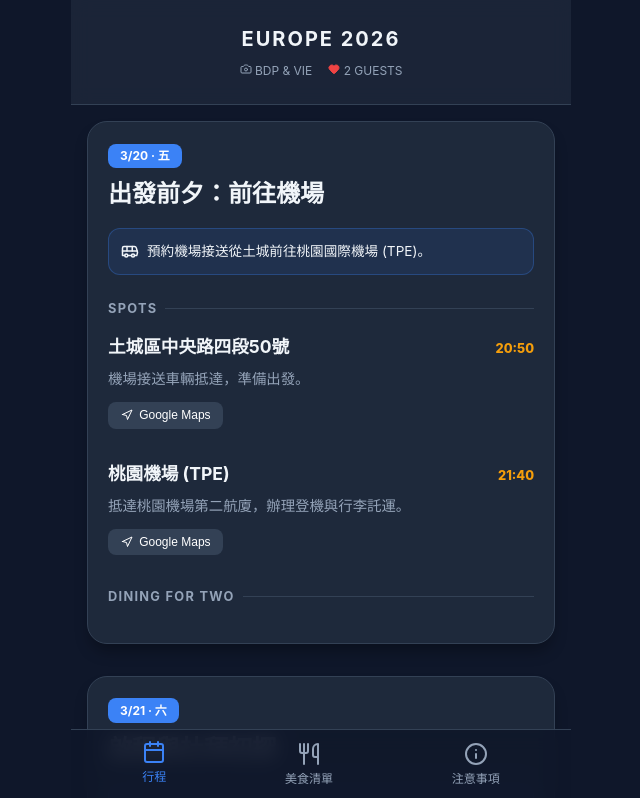
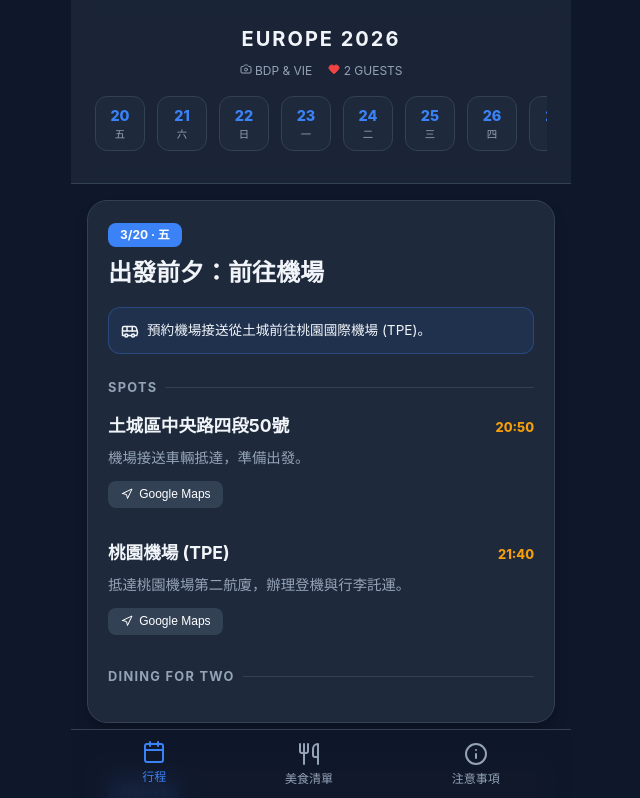
Before and after one commit to bbfishes/europe-trip-companion, a React (Vite) app: page / in a window 1280 px wide. Shown: the top 798 px of the page, without its empty margins (319-959 px from the left). Built offline with nearby package versions, Linux system fonts and the light colour scheme.

Commit message:
Add day tabs and smooth scrolling to itinerary

```diff
--- a/src/App.jsx
+++ b/src/App.jsx
@@ -19,6 +19,20 @@ function App() {
   const openMaps = (loc) => {
     const url = `https://www.google.com/maps/search/?api=1&query=${encodeURIComponent(loc)}`;
     window.open(url, '_blank');
+  };
+
+  const scrollToDay = (idx) => {
+    const element = document.getElementById(`day-${idx}`);
+    if (element) {
+      const headerOffset = 130;
+      const elementPosition = element.getBoundingClientRect().top;
+      const offsetPosition = elementPosition + window.pageYOffset - headerOffset;
+
+      window.scrollTo({
+        top: offsetPosition,
+        behavior: 'smooth'
+      });
+    }
   };
 
   const travelNotes = [
@@ -56,13 +70,27 @@ function App() {
           <span><Camera size={12} /> BDP & VIE</span>
           <span><Heart size={12} color="#ef4444" fill="#ef4444" /> 2 GUESTS</span>
         </div>
+        {activeTab === 'itinerary' && (
+          <div className="day-tabs">
+            {itinerary.map((day, idx) => (
+              <div
+                key={idx}
+                className="day-tab-item"
+                onClick={() => scrollToDay(idx)}
+              >
+                <div className="day-tab-date">{day.date.split('/')[1]}</div>
+                <div className="day-tab-name">{day.day}</div>
+              </div>
+            ))}
+          </div>
+        )}
       </header>
 
       <main className="content">
         {activeTab === 'itinerary' && (
           <div className="tab-itinerary">
             {itinerary.map((day, idx) => (
-              <div key={idx} className="card">
+              <div key={idx} id={`day-${idx}`} className="card">
                 <div className="card-content">
                   <div className="date-badge">{day.date} · {day.day}</div>
                   <h2 className="day-title">{day.title}</h2>
--- a/src/index.css
+++ b/src/index.css
@@ -45,6 +45,44 @@ body {
 .header h1 {
   font-size: 1.25rem;
   letter-spacing: 0.1em;
+}
+
+.day-tabs {
+  display: flex;
+  overflow-x: auto;
+  gap: 0.75rem;
+  margin-top: 1rem;
+  padding-bottom: 0.5rem;
+  scrollbar-width: none; /* Firefox */
+  -ms-overflow-style: none;  /* IE and Edge */
+}
+
+.day-tabs::-webkit-scrollbar {
+  display: none; /* Chrome, Safari, Opera */
+}
+
+.day-tab-item {
+  flex: 0 0 auto;
+  background: var(--card);
+  border: 1px solid var(--border);
+  border-radius: 0.75rem;
+  padding: 0.5rem 0.8rem;
+  display: flex;
+  flex-direction: column;
+  align-items: center;
+  cursor: pointer;
+  min-width: 50px;
+}
+
+.day-tab-date {
+  font-size: 0.9rem;
+  font-weight: 800;
+  color: var(--primary);
+}
+
+.day-tab-name {
+  font-size: 0.65rem;
+  color: var(--text-light);
 }
 
 .content {
```
